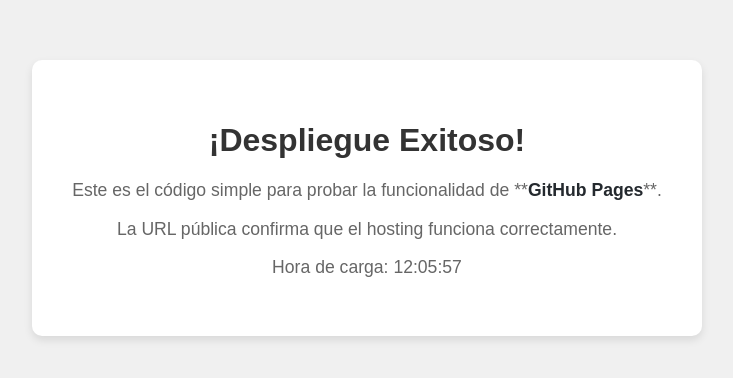
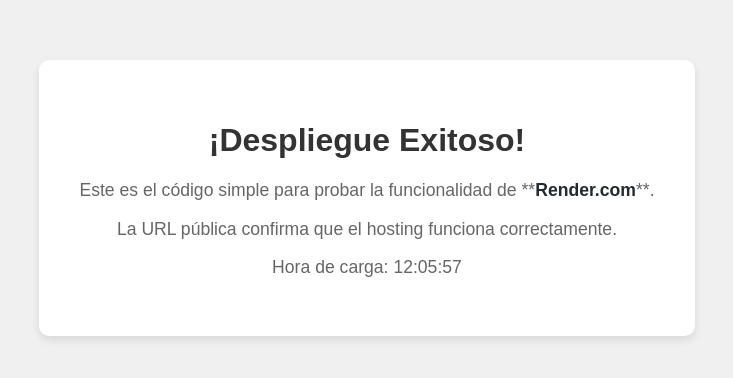
Before and after one commit to alexquiva2005-afk/cd-p3, a plain HTML site: page index.html in a window 1280 px wide. Shown: the part 202-580 px from the top of the page, without its empty margins (273-1006 px from the left). Drawn offline with Linux system fonts and the light colour scheme.

Commit message:
Update index.html

```diff
--- a/index.html
+++ b/index.html
@@ -3,7 +3,7 @@
 <head>
     <meta charset="UTF-8">
     <meta name="viewport" content="width=device-width, initial-scale=1.0">
-    <title>Prueba de Despliegue - GitHub Pages</title>
+    <title>Prueba de Despliegue - Render.com</title>
     <style>
         body {
             font-family: Arial, sans-serif;
@@ -38,7 +38,7 @@
 <body>
     <div class="container">
         <h1> ¡Despliegue Exitoso! </h1>
-        <p>Este es el código simple para probar la funcionalidad de **<span class="plataforma">GitHub Pages</span>**.</p>
+    <p>Este es el código simple para probar la funcionalidad de **<span class="plataforma">Render.com</span>**.</p>
         <p>La URL pública confirma que el hosting funciona correctamente.</p>
         <p id="timestamp"></p>
     </div>
```
